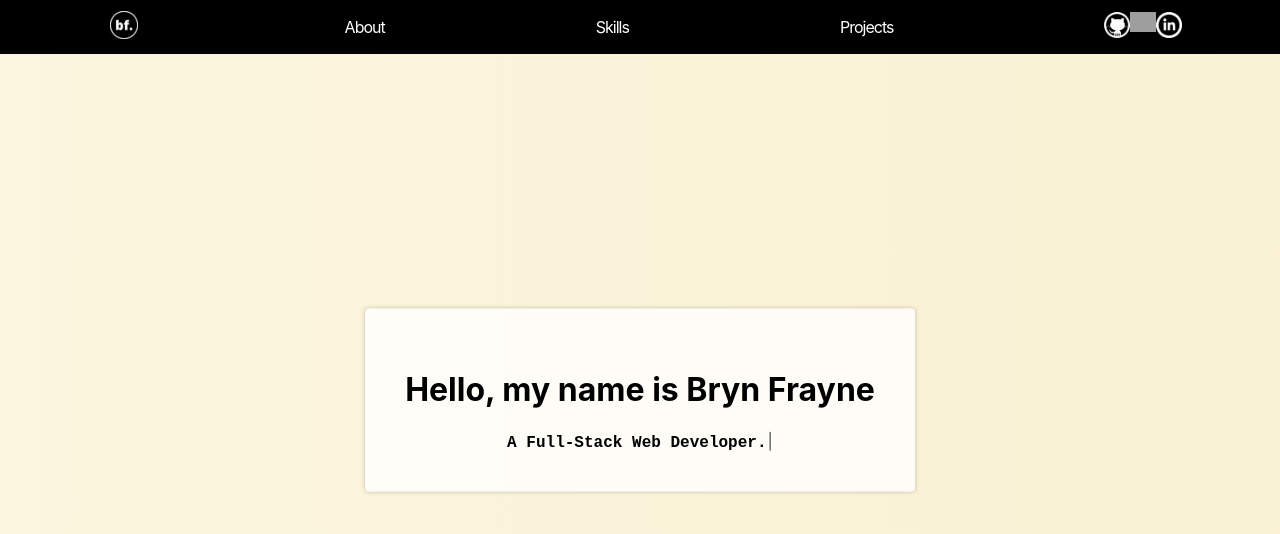
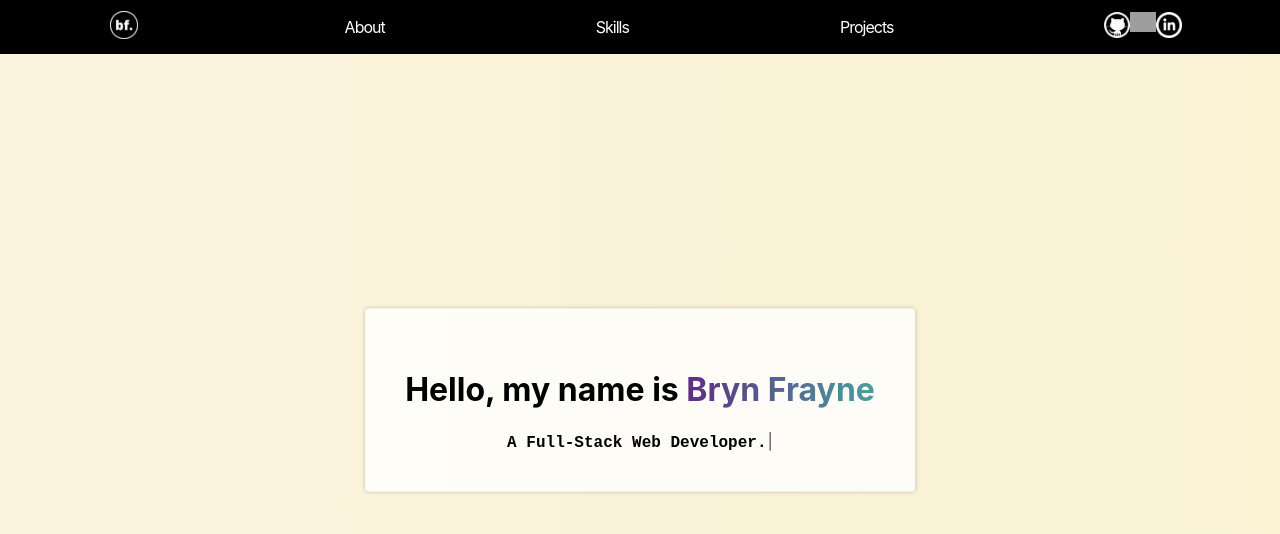
Before and after one commit to brynfrayne/Personal-Portfolio, a React (Create React App) app: page / in a window 1280 px wide. Shown: the top 534 px of the page. Built offline with nearby package versions, Linux system fonts and the light colour scheme; grey boxes are pictures that could not be loaded.

Commit message:
added gradient to page titles

```diff
--- a/src/pages/About/About.js
+++ b/src/pages/About/About.js
@@ -11,7 +11,7 @@ export default function About() {
         </div>
       <div>
         <div class="bio" contenteditable="false" tabindex="0">
-          <h3 className='bio__title'>About Me</h3>
+          <h3 className='bio__title page-name'>About Me</h3>
           <p>A full stack web developer in the midst of a career change.</p>
           <p>Having worked in the woods for the past decade, I'm looking to find a job where I can flex my analytical &amp; creative skill sets (and stay dry).</p>
           <p>I decided to pursue a Web Development Bootcamp as I wanted to really focus in on getting the skills needed in industry, and to learn how to learn quickly.
--- a/src/pages/Landing/Landing.js
+++ b/src/pages/Landing/Landing.js
@@ -10,7 +10,7 @@ export default function Landing() {
 
 
         <div class="content">
-          <h1>Hello, my name is Bryn Frayne</h1>
+          <h1>Hello, my name is <span className='page-name'>Bryn Frayne</span></h1>
 
 
            <TypewriterComponent
--- a/src/pages/Landing/Landing.scss
+++ b/src/pages/Landing/Landing.scss
@@ -1,8 +1,13 @@
 
-
+  .page-name {
+    background: #020103;
+    // background: -webkit-linear-gradient(to bottom right, #020103 21%, #9752FF 59%);
+    background: -webkit-linear-gradient(to right, #5f2c82, #49a09d); /* Chrome 10-25, Safari 5.1-6 */
+    background: linear-gradient(to right, #5f2c82, #49a09d); /* W3C, IE 10+/ Edge, Firefox 16+, Chrome 26+, Opera 12+, Safari 7+ */
+    -webkit-background-clip: text;
+    -webkit-text-fill-color: transparent;
+  }
   .content {
-
-
     background-color:rgba(255, 255, 255, 0.8);
     border-radius:.25em;
     box-shadow:0 0 .25em rgba(0,0,0,.25);
--- a/src/pages/Skills/Skills.js
+++ b/src/pages/Skills/Skills.js
@@ -19,7 +19,7 @@ export default function Skills() {
     <div className='skills'>
 
         <div class="skills__imgDiv">
-        <h3 className='skills__title'>Tech Stack</h3>
+        <h3 className='skills__title page-name'>Tech Stack</h3>
             <div class="skills__imgCard">
                 <img class="skills__img" src={reactLogo} alt=""/>
             </div>
```
